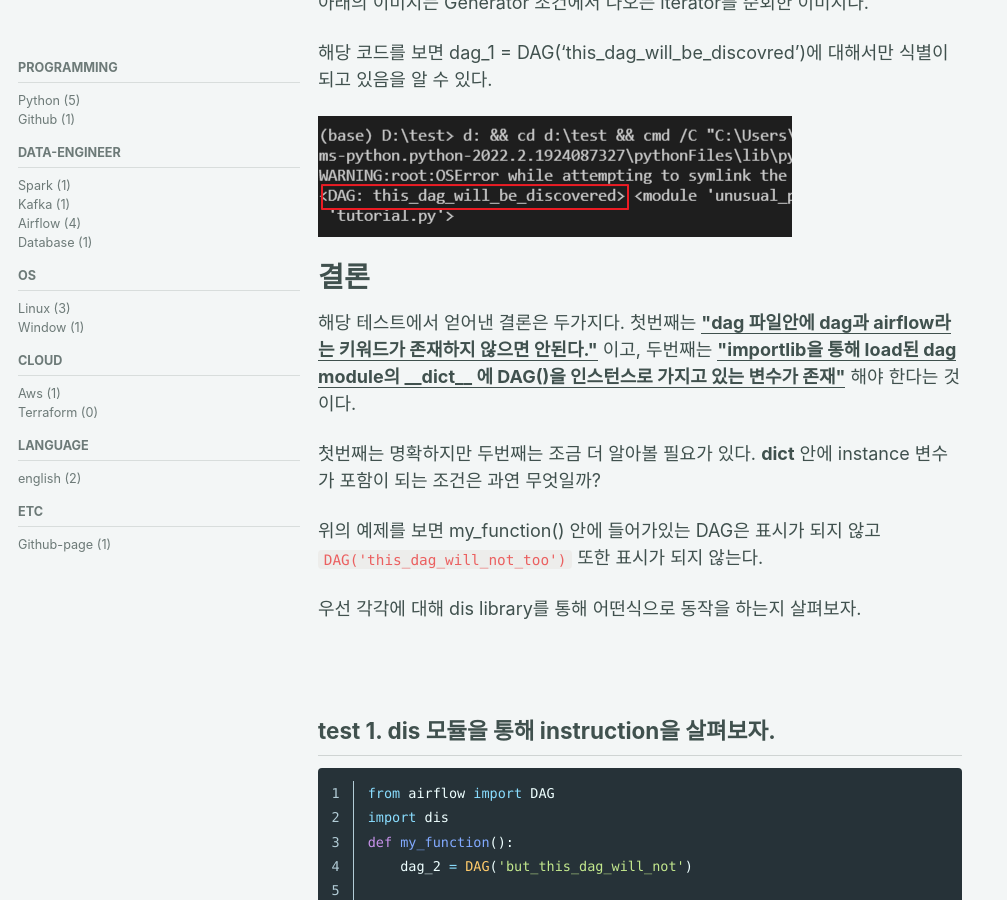
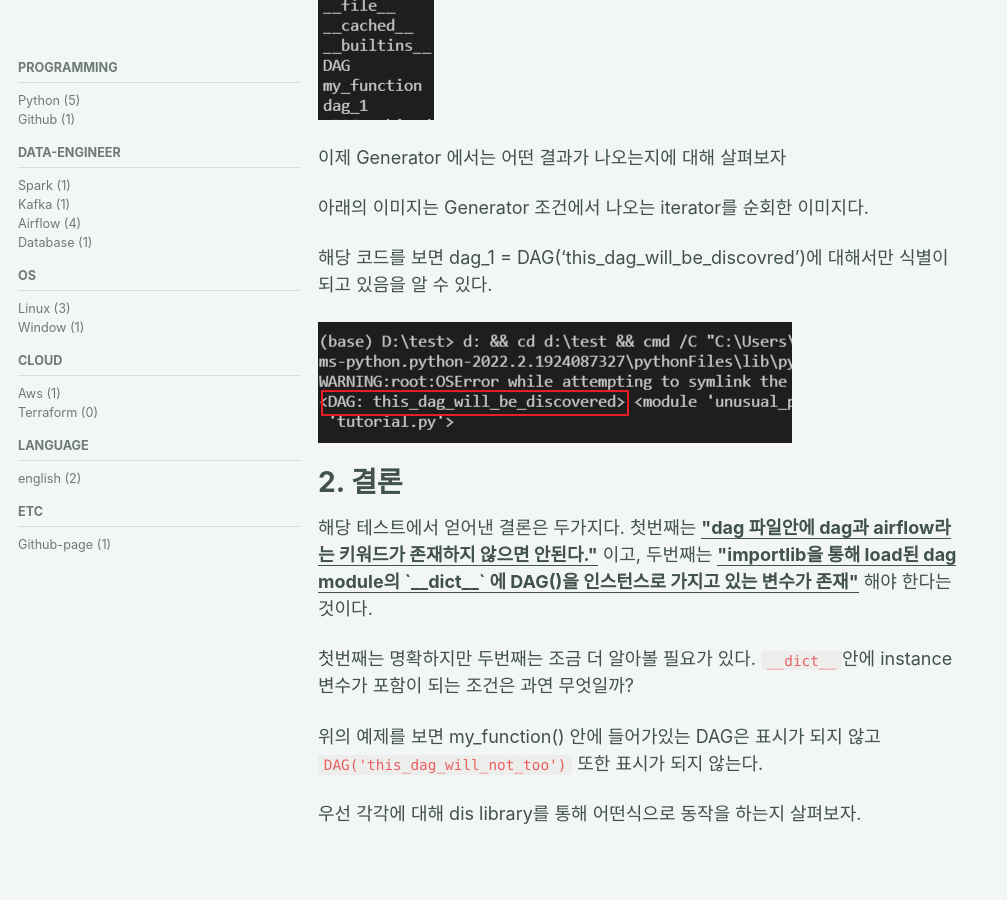
Before and after one commit to dlgldgldgld/dlgldgldgld.github.io, a Jekyll site: the page built from _posts/Airflow/2022-03-11-Airflow_How_To_Find_DAG.md, in a window 1280 px wide and 900 px high, scrolled down 7097 px. Shown: the whole window, without its empty margins (0-1007 px from the left). Built offline with Jekyll 4.4.1, drawn with Linux system fonts in a browser that asks for light colours; cached includes are drawn as plain includes; comment, search, counter and statistics services are not loaded; some of the changed text lies outside the part shown.

Commit message:
Update 2022-03-11-Airflow_How_To_Find_DAG.md

```diff
--- a/_posts/Airflow/2022-03-11-Airflow_How_To_Find_DAG.md
+++ b/_posts/Airflow/2022-03-11-Airflow_How_To_Find_DAG.md
@@ -246,7 +246,7 @@ DAG('this_dag_will_not_too')
 
 위의 코드는 test 용으로 만들어본 DAG 파일이다. 해당 DAG 파일을 `importlib`을 통해 load 해서 `__dict__` 안의 key를 print 해보면 아래 이미지와 같이 나타남을 알 수 있다.
 
-![alt](../../_site/assets/images/2022-03-12-Airflow_How_To_Find_DAG/image1.png)
+![alt](../../assets/images/2022-03-12-Airflow_How_To_Find_DAG/image1.png)
 
 이제 Generator 에서는 어떤 결과가 나오는지에 대해 살펴보자
 
@@ -256,10 +256,10 @@ DAG('this_dag_will_not_too')
 
 ![alt](../../assets/images/2022-03-12-Airflow_How_To_Find_DAG/image2.png)
 
-# 결론
-해당 테스트에서 얻어낸 결론은 두가지다. 첫번째는 **<u>"dag 파일안에 dag과 airflow라는 키워드가 존재하지 않으면 안된다."</u>** 이고, 두번째는 **<u>"importlib을 통해 load된 dag module의 __dict__ 에 DAG()을 인스턴스로 가지고 있는 변수가 존재"</u>** 해야 한다는 것이다.
+# 2. 결론
+해당 테스트에서 얻어낸 결론은 두가지다. 첫번째는 **<u>"dag 파일안에 dag과 airflow라는 키워드가 존재하지 않으면 안된다."</u>** 이고, 두번째는 **<u>"importlib을 통해 load된 dag module의 `__dict__` 에 DAG()을 인스턴스로 가지고 있는 변수가 존재"</u>** 해야 한다는 것이다.
 
-첫번째는 명확하지만 두번째는 조금 더 알아볼 필요가 있다. __dict__ 안에 instance 변수가 포함이 되는 조건은 과연 무엇일까?
+첫번째는 명확하지만 두번째는 조금 더 알아볼 필요가 있다. `__dict__`안에 instance 변수가 포함이 되는 조건은 과연 무엇일까?
 
 위의 예제를 보면 my_function() 안에 들어가있는 DAG은 표시가 되지 않고 `DAG('this_dag_will_not_too')` 또한 표시가 되지 않는다.
 
@@ -325,7 +325,7 @@ Disassembly of <code object my_function at 0x000001E9B95B4710, file "tutorial.py
 
 반면에 `dag_2`와 `DAG('this_dag_will_not_too')`는 어떠한가? `LOAD_CONST` 및 `STORE_FAST` 만 할뿐 `STORE_NAME`은 어디에서도 발생하지 않음을 알 수 있다.
 
-위의 사항들을 통해 유추해 봤을때 결국 **module을 import 했을때 사용이 가능한 변수들 = 전역 변수** 들에 대해서만 __dict__ 에 적재가 되고 있음을 추측 해볼 수 있다.
+위의 사항들을 통해 유추해 봤을때 결국 **module을 import 했을때 사용이 가능한 변수들 = 전역 변수** 들에 대해서만 `__dict__` 에 적재가 되고 있음을 추측 해볼 수 있다.
 
 결국 global 변수에 대해서는 모두 DAG으로 인식이 가능하다는 뜻으로 이해가 된다. 한번 테스트 해보자.
 
```
Also changed, not shown: other parts of _posts/Airflow/2022-03-11-Airflow_How_To_Find_DAG.md (+2 -2 lines).
